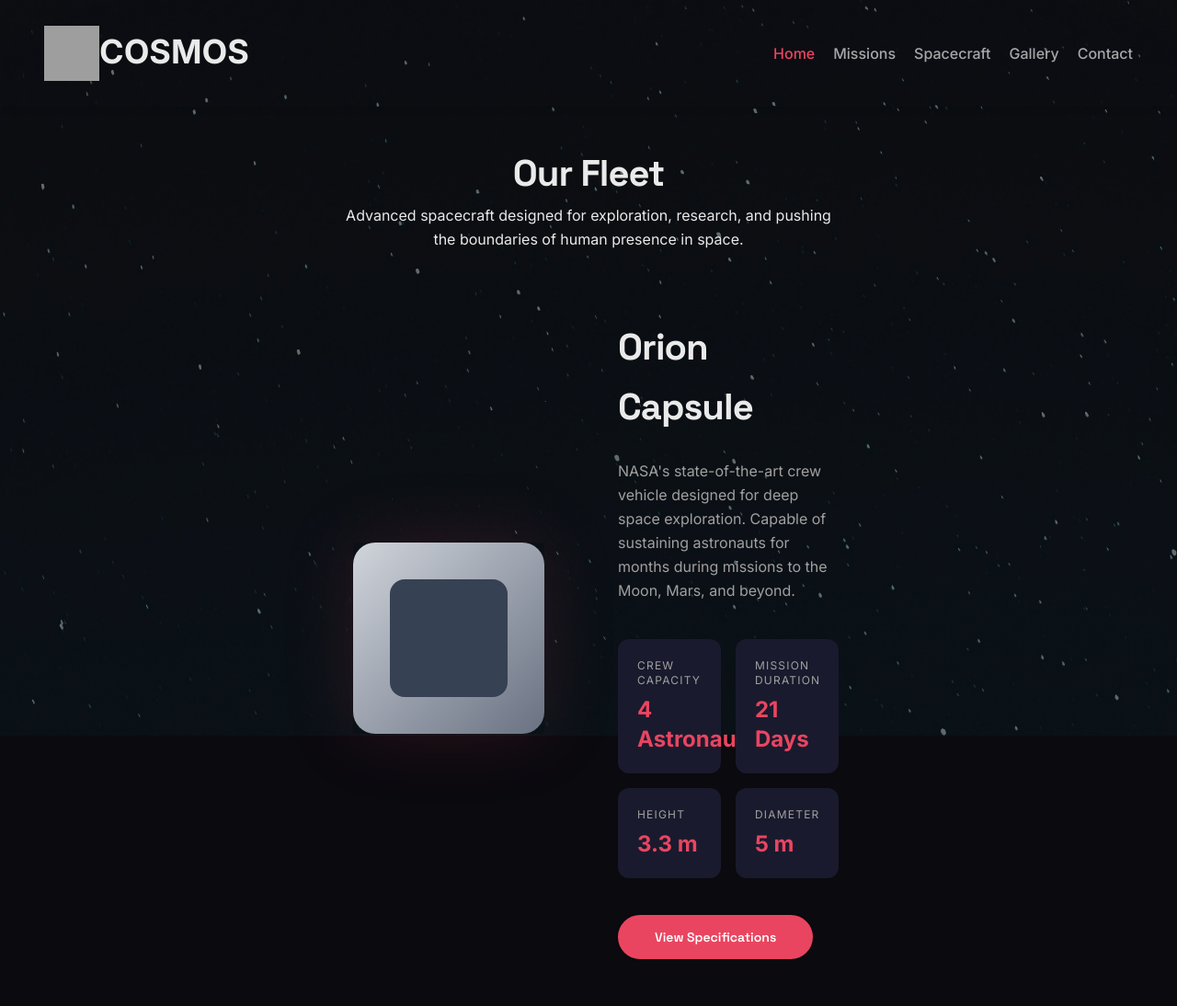
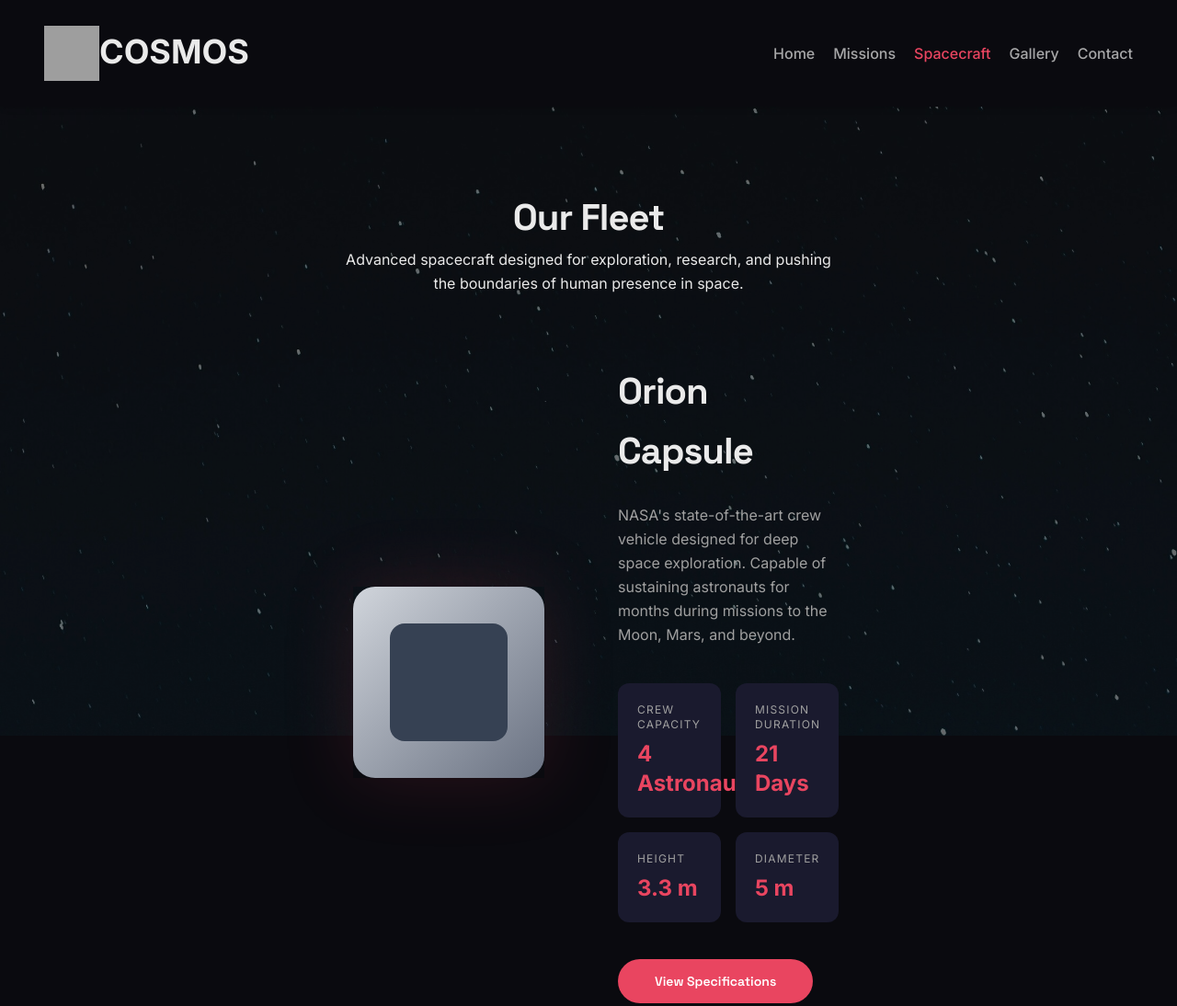
Before and after one commit to Jhonas028/COSMOS-SOTERO, a website: page src/spacecraft.html in a window 1280 px wide. Shown: the top 1094 px of the page at 92% size. Drawn offline with Linux system fonts and the light colour scheme; grey boxes are pictures that could not be loaded.

Commit message:
fix header cta footer that overlaps

```diff
--- a/src/spacecraft.html
+++ b/src/spacecraft.html
@@ -11,7 +11,7 @@
   </head>
   <body>
     <!-- >> header -->
-    <header class="py-7 relative shadow-md w-full z-50">
+    <header class="py-7 relative shadow-md w-full z-50 bg-[#0a0a0f]">
       <div class="container">
         <div class="flex justify-between items-center">
           <div class="flex items-center my-auto text-center">
@@ -21,10 +21,14 @@
           <nav class="headerNav">
             <ul>
               <li>
-                <a href="../src/index.html" class="text-starlight">Home</a>
+                <a href="../src/index.html">Home</a>
               </li>
               <li><a href="../src/missions.html">Missions</a></li>
-              <li><a href="../src/spacecraft.html">Spacecraft</a></li>
+              <li>
+                <a href="../src/spacecraft.html" class="text-starlight"
+                  >Spacecraft</a
+                >
+              </li>
               <li><a href="../src/gallery.html">Gallery</a></li>
               <li><a href="../src/contact.html">Contact</a></li>
             </ul>
@@ -41,7 +45,7 @@
     </header>
 
     <!-- contents -->
-    <section class="relative py-0 md:px-80">
+    <section class="relative py-12 md:px-80">
       <!-- stars bg — covers all sections -->
       <div
         style="background-image: url(&quot;../img/stars.jpg&quot;)"
@@ -203,7 +207,9 @@
     </section>
 
     <!-- cta -->
-    <section class="py-12 border-y border-white/20 p-12">
+    <section
+      class="py-12 border-y border-white/20 p-12 relative z-10 bg-[#0a0a0f]"
+    >
       <div class="container">
         <!-- wrapper -->
         <div
@@ -278,7 +284,7 @@
     </section>
 
     <!-- footer -->
-    <section class="py-4">
+    <section class="py-4 relative z-10 bg-[#0a0a0f]">
       <div class="container">
         <!-- wrapper -->
         <div class="items-center text-center text-text-primary/50">
```
Also changed, not shown: src/blog_post.html (+5 -3 lines), dist/output.css.
